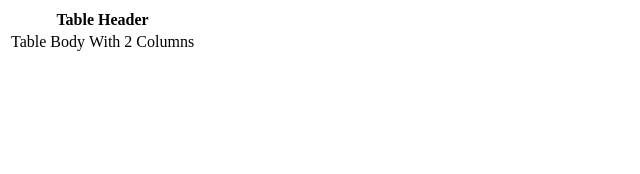
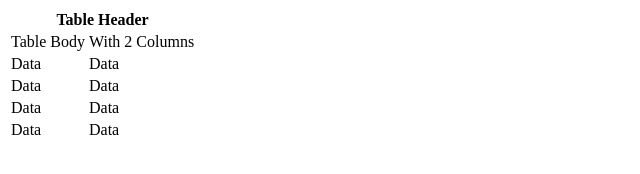
Before and after one commit to D-Whipp/interview-questions, a plain HTML site: page html/html-table.html in a window 1280 px wide. Shown: the whole page, without its empty margins (0-640 px from the left). Drawn offline with Linux system fonts and the light colour scheme.

```diff
--- a/html/html-table.html
+++ b/html/html-table.html
@@ -20,6 +20,22 @@
                     <td>Table Body</td>
                     <td>With 2 Columns</td>
                 </tr>
+                <tr>
+                    <td>Data</td>
+                    <td>Data</td>
+                </tr>
+                <tr>
+                    <td>Data</td>
+                    <td>Data</td>
+                </tr>
+                <tr>
+                    <td>Data</td>
+                    <td>Data</td>
+                </tr>
+                <tr>
+                    <td>Data</td>
+                    <td>Data</td>
+                </tr>
             </tbody>
         </table>
     </body>
```
Also changed, not shown: 1 other file.
